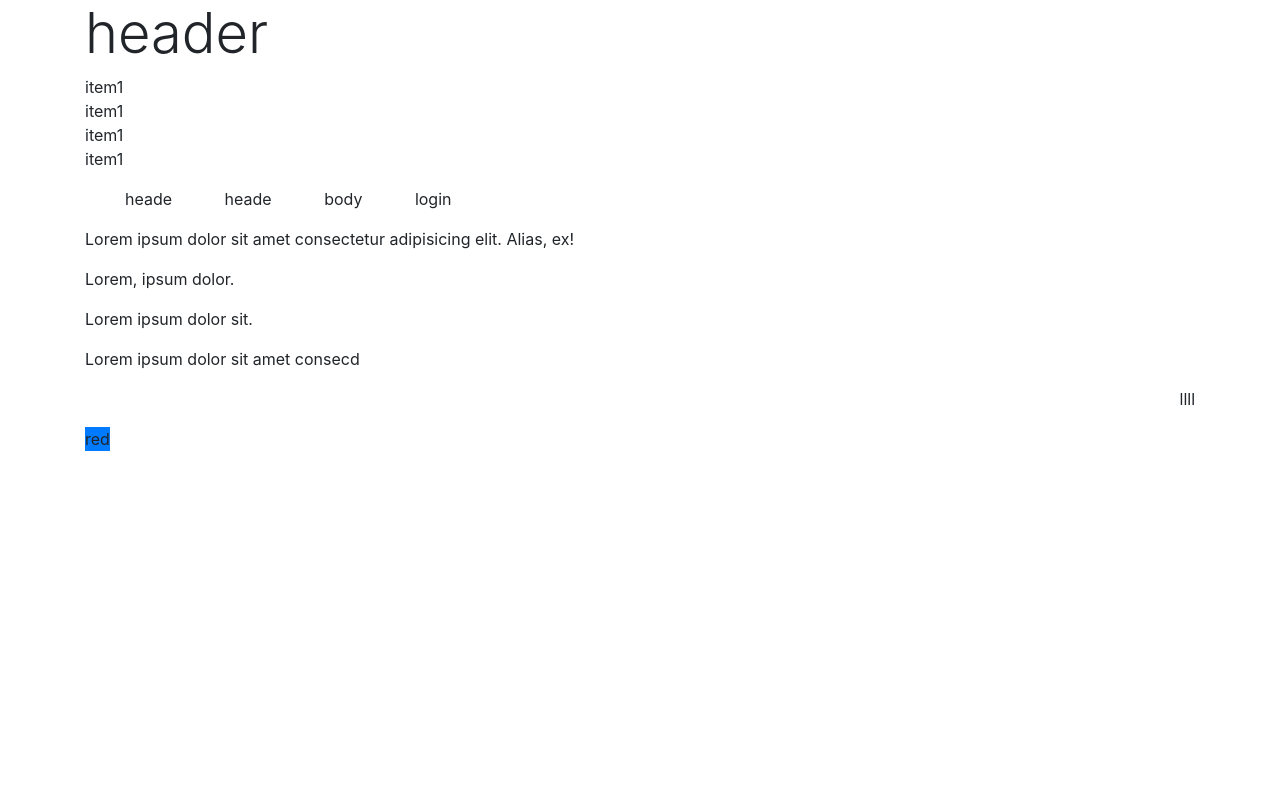
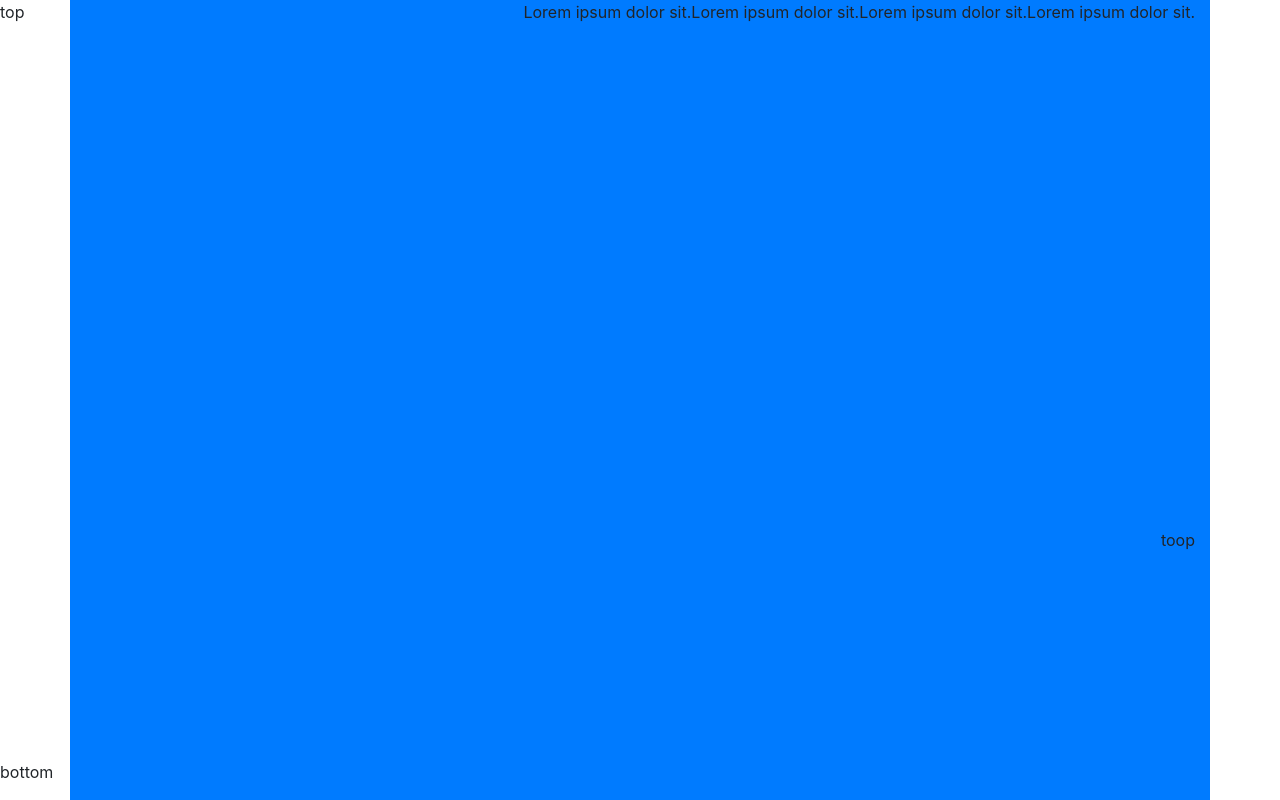
Before and after one commit to amirjalalli/fixed-float-clearfixed, a plain HTML site: page bootstrap/index.html in a window 1280 px wide. Shown: the top 800 px of the page. Drawn offline with nearby package versions, Linux system fonts and the light colour scheme.

Commit message:
fixed-float-clearfixed

```diff
--- a/bootstrap/index.html
+++ b/bootstrap/index.html
@@ -8,29 +8,23 @@
     <title>Document</title>
 </head>
 <body>
-    <div class="container">
-        <h1 class="display-4">header</h1>
-        <ul class="list-unstyled">
-            <li>item1</li>
-            <li>item1</li>
-            <li>item1</li>
-            <li>item1</li>
-        </ul>
-        <ul class="list-inline">
-            <ul class="list-inline-item">heade</ul>
-            <ul class="list-inline-item">heade</ul>
-            <ul class="list-inline-item">body</ul>
-            <ul class="list-inline-item">login</ul>
-        </ul>
+    <div class="container bg-primary">
+        <nav class="fixed-top">top</nav>
+        <p class="float-md-right">Lorem ipsum dolor sit.</p>
+        <p class="float-sm-right">Lorem ipsum dolor sit.</p>
+        <p class="float-xl-right">Lorem ipsum dolor sit.</p>
+        <p class="float-lg-right">Lorem ipsum dolor sit.</p>
 
-        <p class="fw-bold">Lorem ipsum dolor sit amet consectetur adipisicing elit. Alias, ex!</p>
-        <p class="fw-bolder">Lorem, ipsum dolor.</p>
-        <p class="fst-italic">Lorem ipsum dolor sit.</p>
-        <p class="text-justify">Lorem ipsum dolor sit amet consecd</p>
-        <p class="text-xl-right">llll</p>
-        <span class="d-inline-block bg-primary">red</span>
+<br><br><br><br><br><br><br><br><br><br><br><br><br><br><br><br><br><br><br><br><br><br><p class="sticky-top float-right">toop</p><br><br><br><br><br><br><br><br><br><br><br><br><br><br><br><br><br><br><br><br><br><br><br><br><br><br><br><br>
+        <p class="fixed-bottom">bottom</p>
+</div>
 
-    </div>
 
+
+<div class="clearfix bg-danger">
+    <span class="float-left">left</span>
+    <span class="float-right">right</span>
+</div>
+<p>hi</p>
 </body>
 </html>
```
